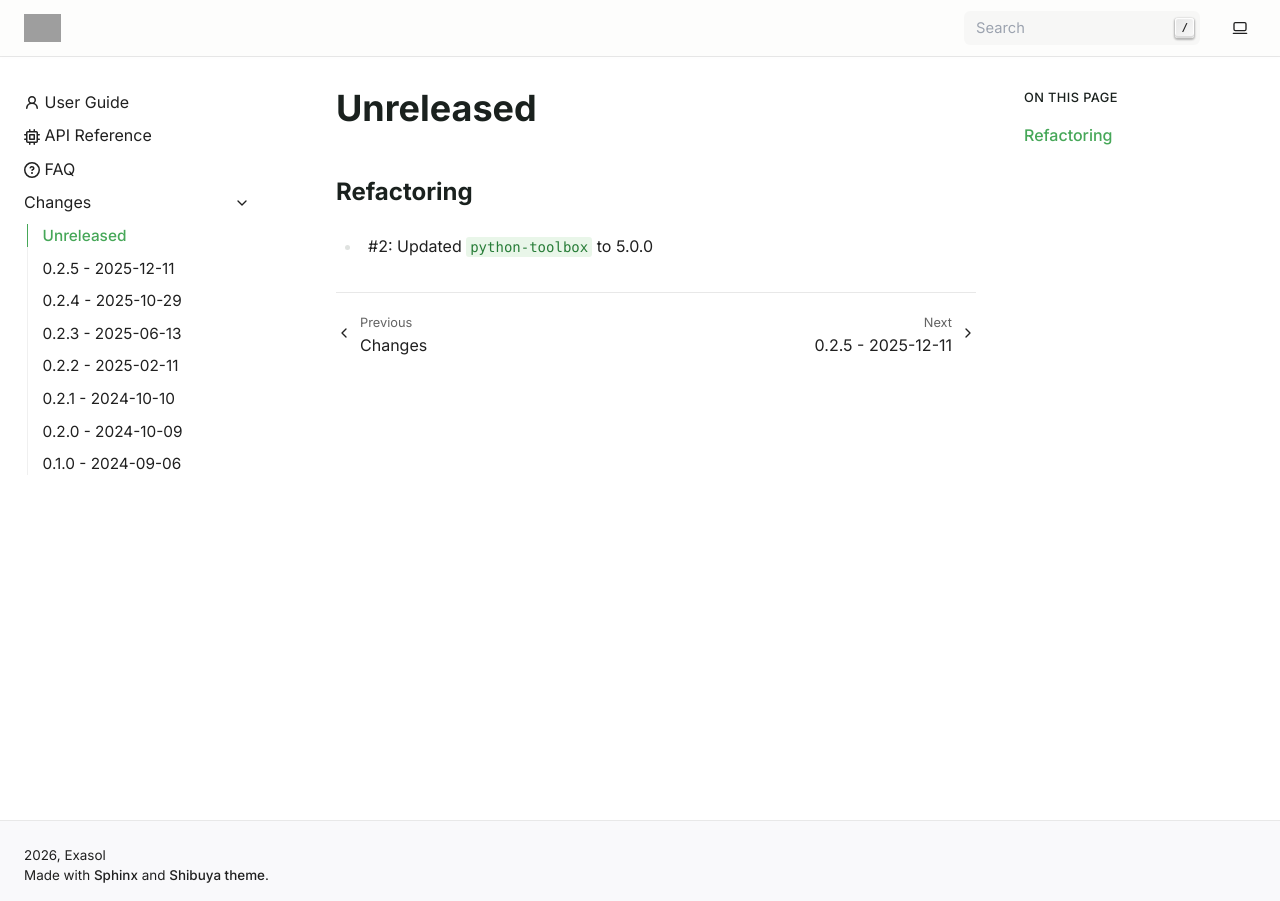
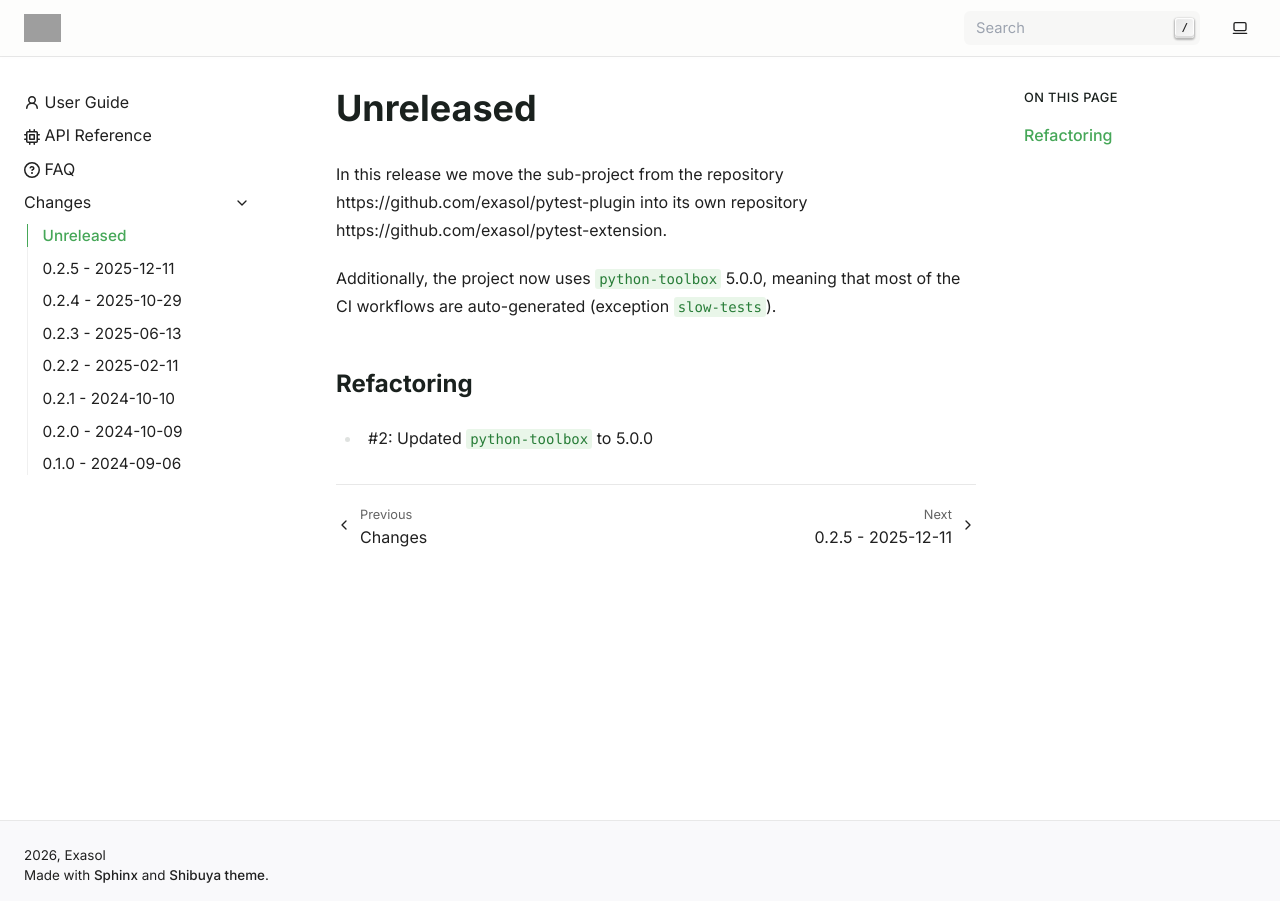
Before and after one commit to exasol/pytest-extension, a Sphinx documentation site: the page built from doc/changes/unreleased.md, in a window 1280 px wide. Built offline with Sphinx 7.4.7, drawn with Linux system fonts in a browser that asks for light colours; pages that are not in the unit, such as notebooks, are missing from menus; grey boxes are pictures that could not be loaded.

Commit message:
#2: Fixed review finding. Updated list of generated files and ammended change log.

```diff
--- a/doc/changes/unreleased.md
+++ b/doc/changes/unreleased.md
@@ -1,4 +1,8 @@
 # Unreleased
+
+In this release we move the sub-project from the repository https://github.com/exasol/pytest-plugin into its own repository https://github.com/exasol/pytest-extension.
+
+Additionally, the project now uses `python-toolbox` 5.0.0, meaning that most of the CI workflows are auto-generated (exception `slow-tests`).
 
 ## Refactoring
 
```
Also changed, not shown: 1 other file.
